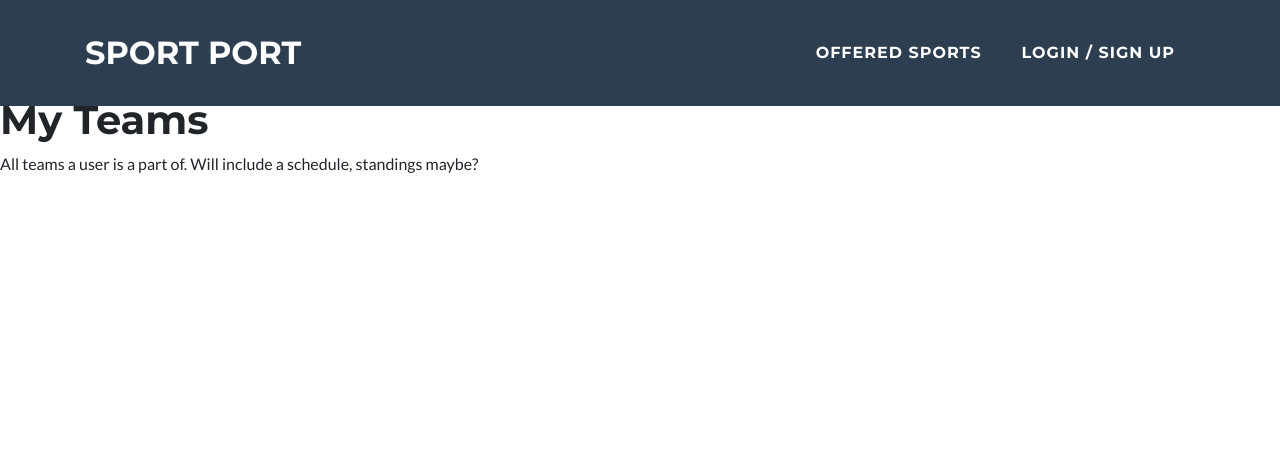
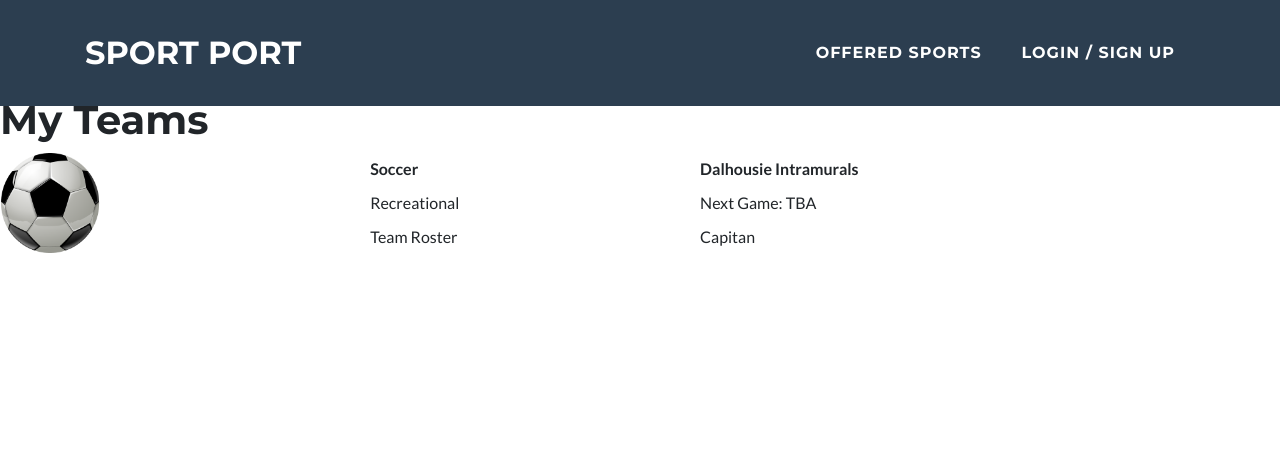
Before and after one commit to 0xMack/sportport, a PHP site: page /myteams.php in a window 1280 px wide. Shown: the top 452 px of the page. Run offline with PHP 8.4, Linux system fonts and the light colour scheme.

Commit message:
updates myTeams

```diff
--- a/myteams.php
+++ b/myteams.php
@@ -22,6 +22,13 @@
 
     <!-- Custom styles for this template -->
     <link href="css/freelancer.css" rel="stylesheet">
+
+    <style>
+      th {
+        text-align: left;
+      }
+    </style>
+
 
   </head>
 
@@ -53,7 +60,21 @@
 
 <section style=>
     <h1>My Teams</h1>
-    <p>All teams a user is a part of. Will include a schedule, standings maybe?</p>
+    <table style="width:100%">
+      <tr>
+        <th rowspan="3"><img src="img/sports/soccer.png" alt="soccer" height=100 width=100></th>
+        <th>Soccer</th>
+        <th>Dalhousie Intramurals</th>
+      </tr>
+      <tr>
+        <td>Recreational</td>
+        <td>Next Game: TBA</td>
+      </tr>
+      <tr>
+        <td rowspan="8">Team Roster</td>
+        <td>Capitan</td>
+      </tr>
+    </table>
 </section>
 
     <footer class="copyright py-4 text-center text-white" id="footer">
```
Also changed, not shown: 1 other file.
